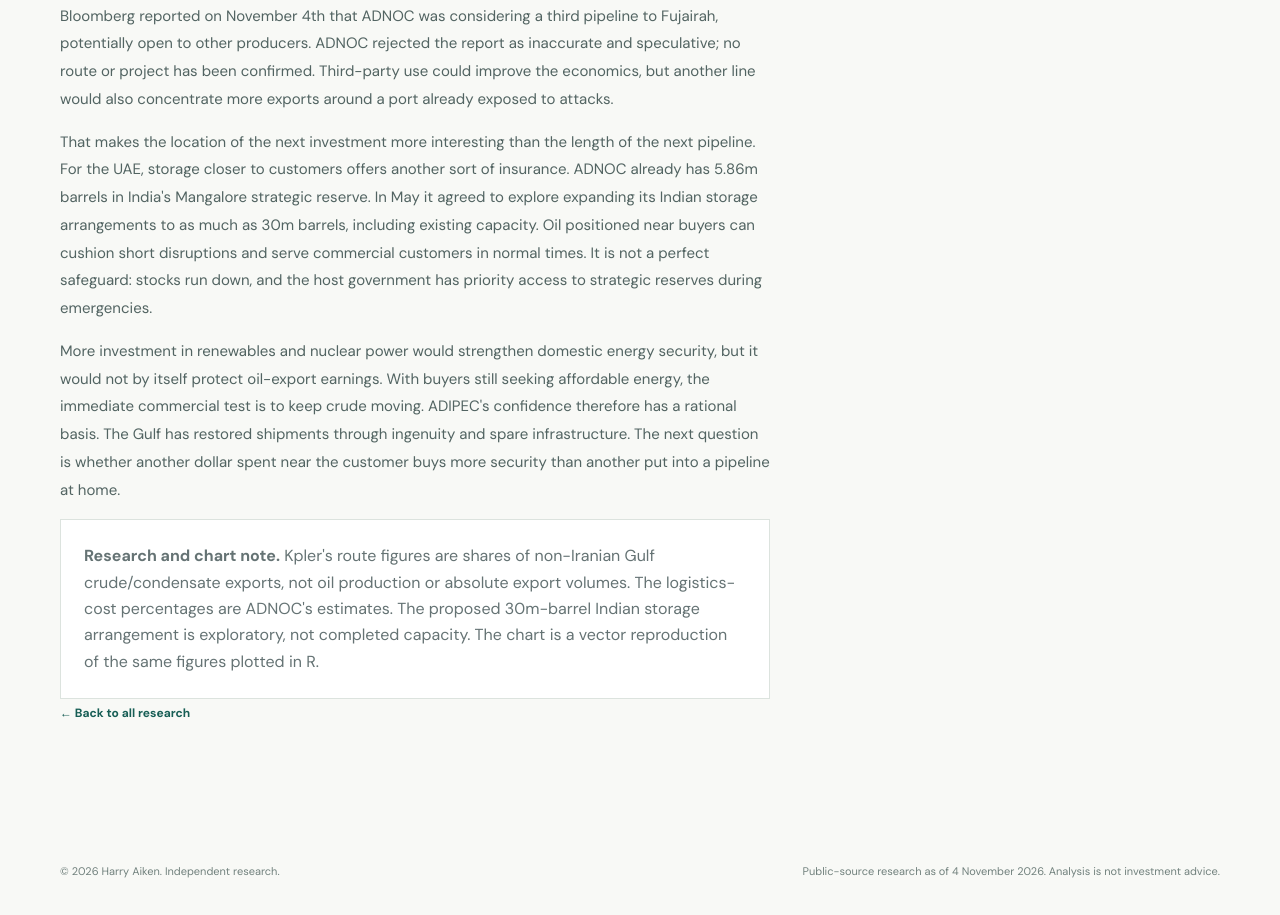
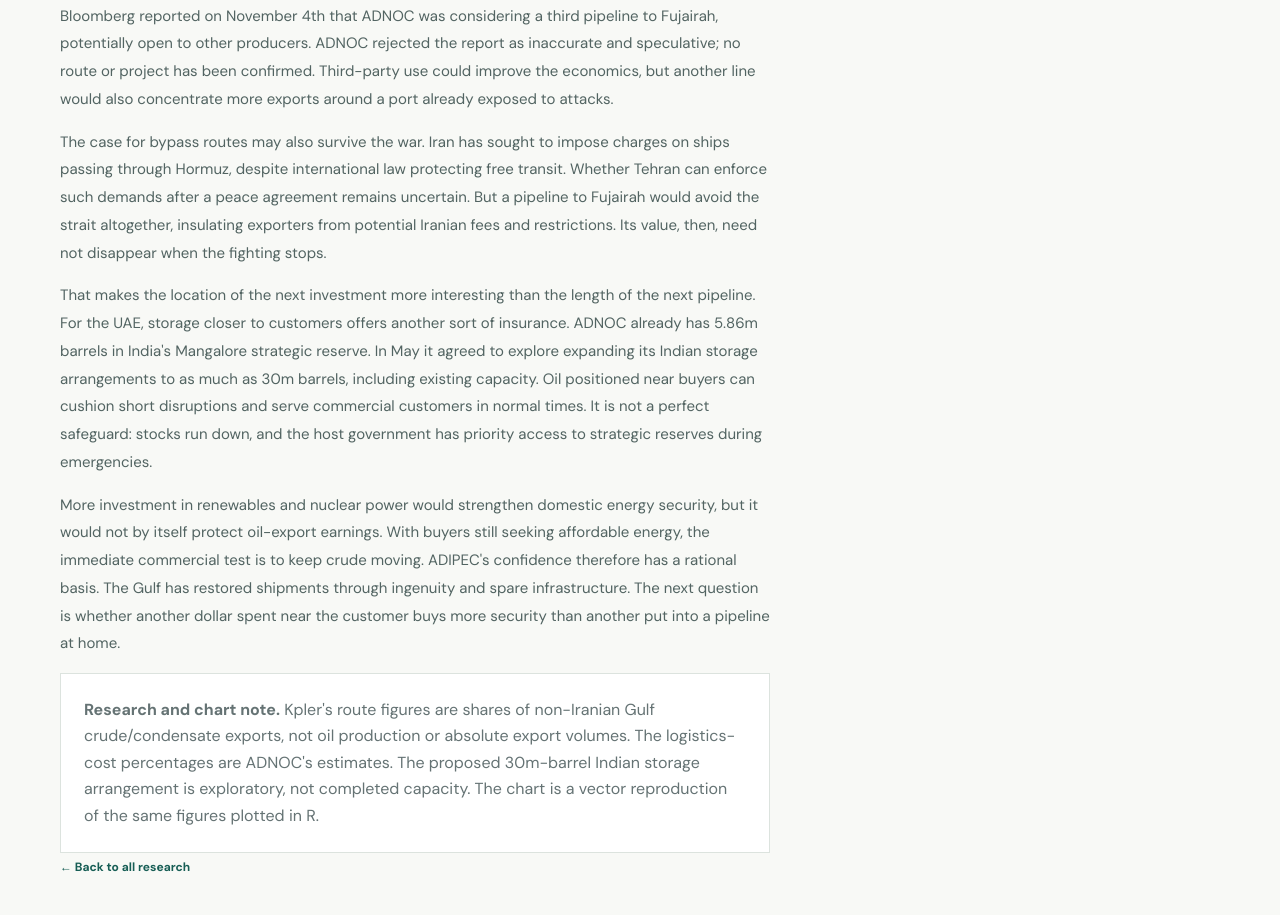
Before and after one commit to harryaiken4-creator/research-portfolio, a plain HTML site: page projects/adipec-gulf-oil-without-hormuz.html in a window 1280 px wide. Shown: the part 1754-2669 px from the top of the page. Drawn offline with Linux system fonts and the light colour scheme.

Commit message:
Add peacetime Hormuz toll-risk argument to ADIPEC research

```diff
--- a/projects/adipec-gulf-oil-without-hormuz.html
+++ b/projects/adipec-gulf-oil-without-hormuz.html
@@ -38,6 +38,7 @@
 <p>The UAE has shown what earlier infrastructure investment can achieve. Its crude and condensate exports rebounded from 2.13m barrels a day in March to 3.94m in June, according to <a href="https://www.thenationalnews.com/business/energy/2026/11/02/uae-oil-exports-surpass-prewar-levels-despite-hormuz-disruption-uae-energy-minister-says/">Kpler figures reported by The National</a>. The Habshan–Fujairah pipeline takes oil to the Gulf of Oman without crossing Hormuz; tanker shuttles carry other barrels through the strait for transfer offshore, in some cases with <a href="https://www.reuters.com/business/energy/us-is-using-an-iranian-smuggling-tactic-sneak-oil-out-gulf-2026-06-16/">US military assistance documented by Reuters</a>. A second pipeline, planned before the war, is <a href="https://www.argusmedia.com/en/news-and-insights/latest-market-news/2827434-uae-speeds-up-fujairah-crude-export-capacity-expansion">under construction</a>, with the aim of doubling Fujairah export capacity by 2027.</p>
 <p>But a bypass does not eliminate military risk. <a href="https://www.reuters.com/world/middle-east/fire-occurred-uaes-fujairah-after-debris-fell-during-interception-drone-no-2026-03-14/">Drone attacks interrupted loadings at Fujairah</a> in March; Saudi Arabia's alternative East–West pipeline was also disrupted in September. Nor is redundancy cheap. A pipeline built mainly for emergencies still needs financing and protection when traffic returns to its usual route. As <a href="https://www.agbi.com/opinion/oil-and-gas/2026/11/who-pays-when-the-gulfs-back-up-pipelines-sit-idle/">Arabian Gulf Business Insight argues</a>, the cost may ultimately fall on national oil companies or the state.</p>
 <p><a href="https://www.bloomberg.com/news/articles/2026-11-04/uae-mulls-third-crude-oil-pipeline-to-avoid-strait-of-hormuz">Bloomberg reported on November 4th</a> that ADNOC was considering a third pipeline to Fujairah, potentially open to other producers. ADNOC rejected the report as inaccurate and speculative; no route or project has been confirmed. Third-party use could improve the economics, but another line would also concentrate more exports around a port already exposed to attacks.</p>
+<p>The case for bypass routes may also survive the war. <a href="https://ofac.treasury.gov/system/files/2026-04/20260501_hormuz_tolls_alert.pdf">Iran has sought to impose charges</a> on ships passing through Hormuz, despite <a href="https://www.imo.org/en/mediacentre/pressbriefings/pages/imo-council-reaffirms-commitment-to-protecting-vital-shipping-lanes.aspx">international law protecting free transit</a>. Whether Tehran can enforce such demands after a peace agreement remains uncertain. But a pipeline to Fujairah would avoid the strait altogether, insulating exporters from potential Iranian fees and restrictions. Its value, then, need not disappear when the fighting stops.</p>
 <p>That makes the location of the next investment more interesting than the length of the next pipeline. For the UAE, storage closer to customers offers another sort of insurance. ADNOC already has 5.86m barrels in India's Mangalore strategic reserve. In May it <a href="https://adnoc.ae/media-center/news/2026/05/UAE-President-and-India-Prime-Minister-Witness-Exchange-of-Strategic-Agreements">agreed to explore expanding its Indian storage arrangements</a> to as much as 30m barrels, including existing capacity. Oil positioned near buyers can cushion short disruptions and serve commercial customers in normal times. It is not a perfect safeguard: stocks run down, and the host government has priority access to strategic reserves during emergencies.</p>
 <p>More investment in renewables and nuclear power would strengthen domestic energy security, but it would not by itself protect oil-export earnings. With buyers still seeking affordable energy, the immediate commercial test is to keep crude moving. ADIPEC's confidence therefore has a rational basis. The Gulf has restored shipments through ingenuity and spare infrastructure. The next question is whether another dollar spent near the customer buys more security than another put into a pipeline at home.</p>
 <div class="note"><strong>Research and chart note.</strong> Kpler's route figures are shares of non-Iranian Gulf crude/condensate exports, not oil production or absolute export volumes. The logistics-cost percentages are ADNOC's estimates. The proposed 30m-barrel Indian storage arrangement is exploratory, not completed capacity. The chart is a vector reproduction of the same figures plotted in R.</div>
```
